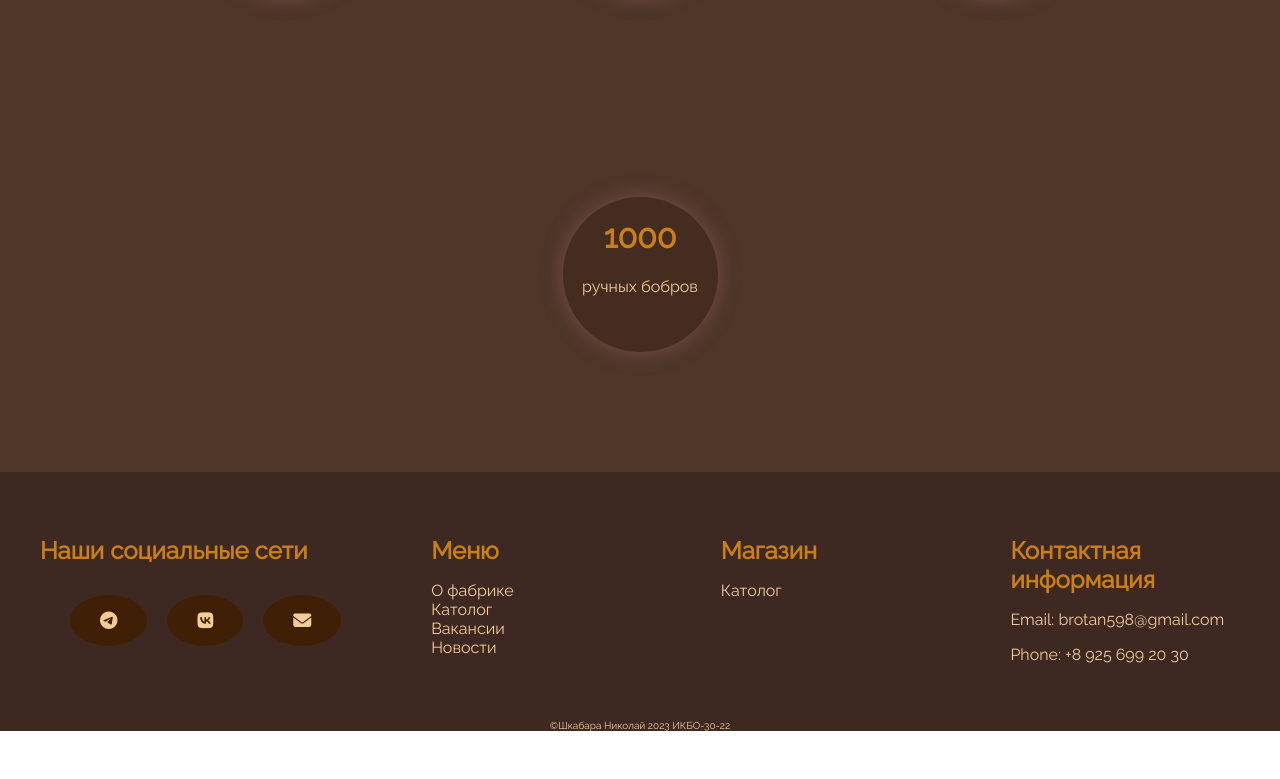
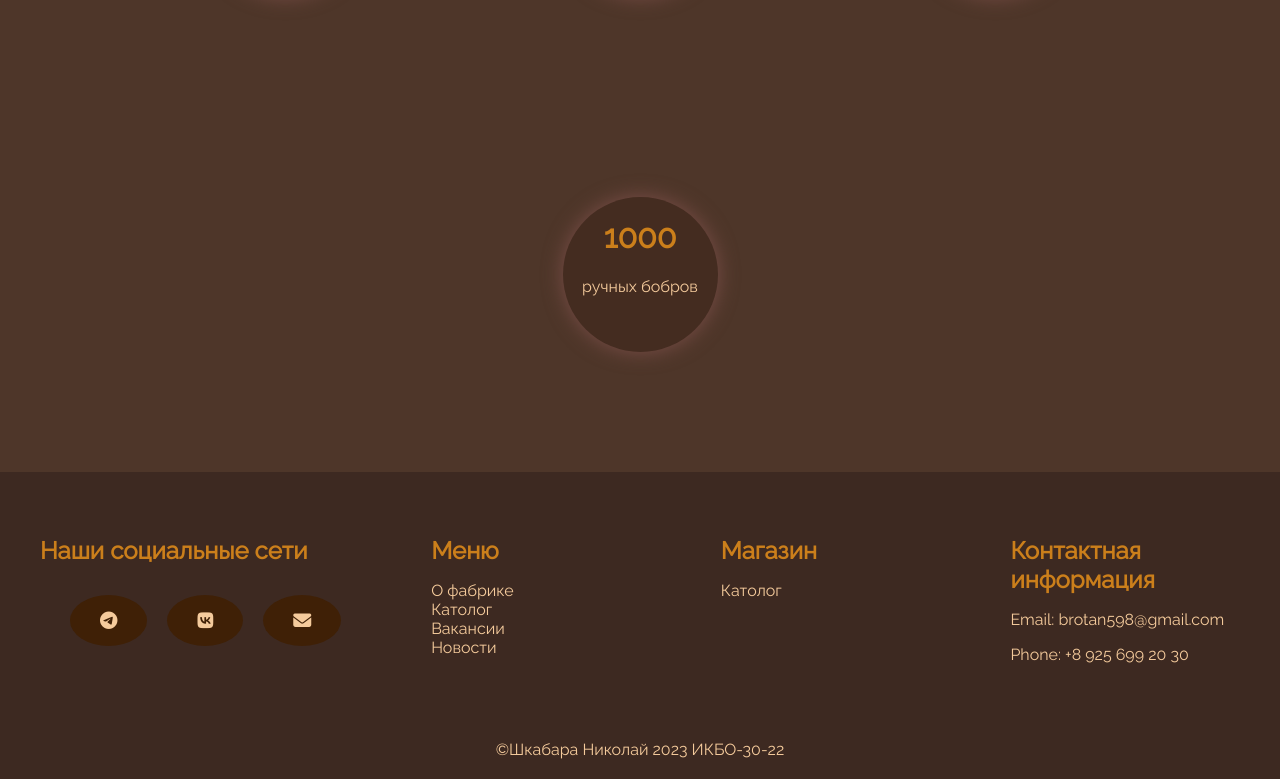
Before and after one commit to Nik322/nik322.github.io, a plain HTML site: page docs/index.html in a window 1280 px wide. Shown: the part 584-1363 px from the top of the page. Before the commit the page ends 1315 px from the top, so only its background shows below. Drawn offline with Linux system fonts and the light colour scheme.

Commit message:
Легенда

```diff
--- a/docs/About.css
+++ b/docs/About.css
@@ -144,10 +144,11 @@ footer ul{
 }
 
 .copyright {
-    font-size: 10px;
+    font-size: 16px;
     text-align: center;
     margin: 0;
     background-color: #3d2921;
+    padding: 20px 30%;
 }
 
 .zagolovok {
--- a/docs/Catalog.css
+++ b/docs/Catalog.css
@@ -143,10 +143,11 @@ p{
 }
 
 .copyright {
-    font-size: 10px;
+    font-size: 16px;
     text-align: center;
     margin: 0;
     background-color: #3d2921;
+    padding: 20px 30%;
 }
 
 .grid-container {
--- a/docs/Vacancies.css
+++ b/docs/Vacancies.css
@@ -144,10 +144,11 @@ p{
 }
 
 .copyright {
-    font-size: 10px;
+    font-size: 16px;
     text-align: center;
     margin: 0;
     background-color: #3d2921;
+    padding: 20px 30%;
 }
 
 .open-form-button {
--- a/docs/index.css
+++ b/docs/index.css
@@ -140,10 +140,11 @@ footer ul{
 }
 
 .copyright {
-    font-size: 10px;
+    font-size: 16px;
     text-align: center;
     margin: 0;
     background-color: #3d2921;
+    padding: 20px 30%;
 }
 
 h2 {
```
